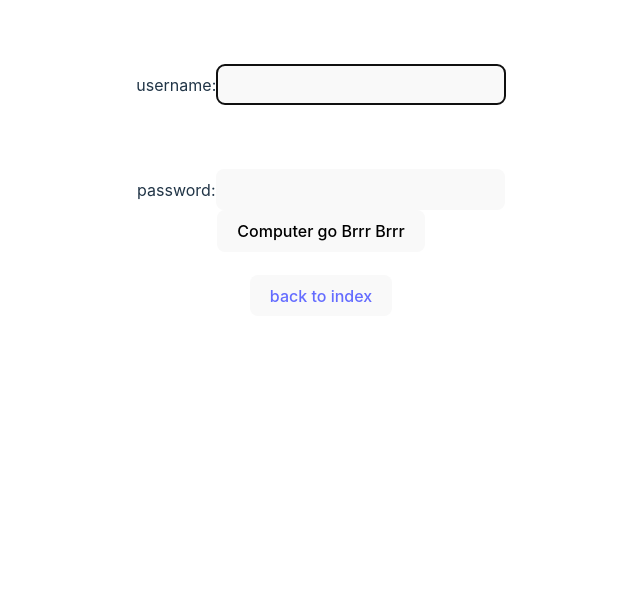
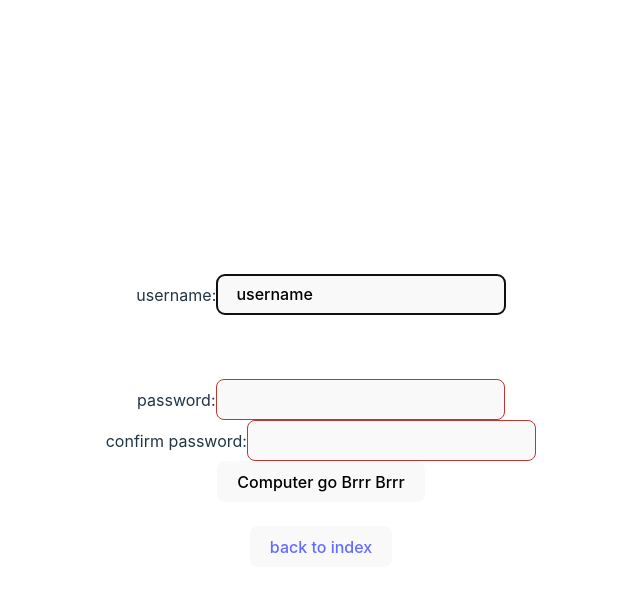
Before and after one commit to WoodenBox12/NEA-Front, a React (Vite) app: page /signup in a window 1280 px wide. Shown: the top 592 px of the page, without its empty margins (319-959 px from the left). Built offline with nearby package versions, Linux system fonts and the light colour scheme.

Commit message:
starting with cookies and expansion

```diff
--- a/package.json
+++ b/package.json
@@ -11,8 +11,8 @@
   },
   "dependencies": {
     "axios": "^1.6.8",
-    "js-cookie": "^3.0.5",
     "react": "^18.2.0",
+    "react-cookie": "^7.2.1",
     "react-dom": "^18.2.0"
   },
   "devDependencies": {
--- /dev/null
+++ b/src/components/Home.jsx
@@ -0,0 +1,26 @@
+import axios from 'axios'
+import { useCookies } from 'react-cookie'
+import { useState } from 'react'
+import { Link } from 'react-router-dom'
+
+
+const Home = () => {
+    const [cookies, setCookie, removeCookie] = useCookies(["sessionId"], {
+        doNotParse: true,
+    });
+
+
+    console.log(cookies["sessionId"])
+
+    if (cookies["sessionId"] == null) {
+        //this.props.history.push("/signup")
+    }
+
+    return (
+        <>
+
+        </>
+    )
+}
+
+export default Home
--- a/src/components/NoPage.jsx
+++ b/src/components/NoPage.jsx
@@ -6,9 +6,12 @@ const NoPage = () => {
 
     // mabye put cookie code in here
 
+
+
     return(
         <>
             <h1>404</h1>
+            <p>{window.location.href} does not exist</p>
         </>
     )
 }
--- /dev/null
+++ b/src/components/SignIn.jsx
@@ -0,0 +1,38 @@
+import axios from 'axios'
+import { useState } from 'react'
+import { Link } from 'react-router-dom'
+
+
+const SignIn = () => {
+    const [user, SetUser] = useState("")
+    const [pass, SetPass] = useState("")
+
+    function SignIn(e) {
+
+    }
+
+    return (
+        <>
+            <form className="card" autoComplete="off" onSubmit={SignIn}>
+                <div>
+                    <label htmlFor="username">username:</label>
+                    <input
+                    className="button" id="username" type="text"
+                    minLength={5} required autoFocus defaultValue="username"
+                    onBlur={(e) => {SetUser(e.target.value)}}/>
+                </div>
+
+                <div>
+                    <label  htmlFor="password">password:</label>
+                    <input className="button" id="password" type="password" minLength={5} required onBlur={(e) => SetPass(e.target.value)} />
+                </div>
+
+                <input className="button" type="submit" value="Sign In"/>
+            </form>
+
+            <Link className="button" to="/">back to index</Link>
+        </>
+    )
+}
+
+export default SignIn
--- a/src/components/SignUp.jsx
+++ b/src/components/SignUp.jsx
@@ -6,6 +6,7 @@ import { Link } from 'react-router-dom'
 const SignUp = () => {
     const [user, SetUser] = useState("")
     const [pass, SetPass] = useState("")
+    const [confirmpass, SetConfirmPass] = useState("")
 
     function UserUpdate(e) {
         e.preventDefault()
@@ -17,25 +18,47 @@ const SignUp = () => {
             }
         ).then((response) => {
             document.getElementById("validateuser").innerHTML = response.data.message
+            if (!response.data.successful) {
+                e.target.setCustomValidity("username already in use")
+                return
+            }
+            e.target.setCustomValidity("")
         }).catch((err) => {
             console.log(err.message)
         })
     }
 
+    function CreateAccount(e) {
+        e.preventDefault()
+        if (pass != confirmpass) {
+            alert("usernames don't match")
+            return
+        }
+        axios.post("http://localhost:5000/createaccount", {
+            "username":user,
+            "password":pass
+        }, {
+            headers: {
+                "Content-Type": "application/json",
+            },
+        }).then((response) => {
+            console.log(response.data)
+        }).catch((err) => {
+            console.err(err)
+        })
+    }
+
     return (
         <>
-            <form className="card" autoComplete="off">
+            <form className="card" autoComplete="off" onSubmit={CreateAccount}>
                 <div>
                     <label htmlFor="username">username:</label>
                     <input
                     className="button" id="username" type="text"
-                    required autoFocus// still works if under min length
-                    //onChange={(e) => SetUser(e.target.value)}
+                    minLength={5} required autoFocus defaultValue="username"
                     onBlur={(e) => {
                         SetUser(e.target.value)
-                        UserUpdate(e)// dont allow submit if username in use (less work for backend)
-                        console.log(user)
-                        console.log(e.target.value)// some reason the 2 are different i have no clue why atm   i think its a react hook thing i need to learn
+                        UserUpdate(e)
                     }}/>
                     <div id="validateuser" className="card"></div>
                 </div>
@@ -43,6 +66,11 @@ const SignUp = () => {
                 <div>
                     <label  htmlFor="password">password:</label>
                     <input className="button" id="password" type="password" minLength={5} required onBlur={(e) => SetPass(e.target.value)} />
+                </div>
+
+                <div>
+                    <label  htmlFor="confirmpassword">confirm password:</label>
+                    <input className="button" id="confirmpassword" type="password" minLength={5} required onBlur={(e) => SetConfirmPass(e.target.value)} />
                 </div>
 
                 <input className="button" type="submit" value="Computer go Brrr Brrr"/>
--- a/src/components/Test.jsx
+++ b/src/components/Test.jsx
@@ -36,9 +36,7 @@ const Test = () => {
                 <div>
                     <label htmlFor="url">post url:</label>
                     <br/>
-                    <input className="button" id="url" type="text" defaultValue={URL} size="30" required onBlur={(e) => {
-                        console.log("trigger")
-                        setURL(e.target.value)}}/>
+                    <input className="button" id="url" type="text" defaultValue={URL} size="30" required onBlur={(e) => {setURL(e.target.value)}}/>
                 </div>
                 <div>
                     <label htmlFor="json">data:</label>
--- a/src/index.css
+++ b/src/index.css
@@ -17,6 +17,7 @@ a {
   color: #646cff;
   text-decoration: inherit;
 }
+
 a:hover {
   color: #747bff;
 }
@@ -26,7 +27,7 @@ body {
   display: flex;
   place-items: center;
   min-width: 320px;
-  /*min-height: 100vh;    /*somehow makes everything lower down, no clue why*/
+  min-height: 100vh;    /*somehow makes everything lower down, no clue why*/
 }
 
 h1 {
@@ -45,16 +46,21 @@ h1 {
   cursor: pointer;
   transition: border-color 0.25s;
 }
+
 .button:hover {
   border-color: #646cff;
 }
-.button:focus,
-.button:focus-visible {
+
+.button:focus,.button:focus-visible {
   outline: 4px auto -webkit-focus-ring-color;
 }
 
 input,textarea {/*doesent work for some reason fix later*/
   cursor: text;
+}
+
+input:invalid,textarea:invalid {
+  border-color: #b93737;
 }
 
 /*::-webkit-scrollbar {
--- a/src/main.jsx
+++ b/src/main.jsx
@@ -6,6 +6,8 @@ import Test from './components/Test.jsx'
 import SignUp from './components/SignUp.jsx'
 import Layout from './components/Layout.jsx'
 import NoPage from './components/NoPage.jsx'
+import SignIn from './components/SignIn.jsx'
+import Home from './components/Home.jsx'
 import './index.css'
 
 ReactDOM.createRoot(document.getElementById('root')).render(
@@ -16,6 +18,8 @@ ReactDOM.createRoot(document.getElementById('root')).render(
           <Route index element={<App />} />
           <Route path="test" element={<Test />} />
           <Route path="signup" element={<SignUp />} />
+          <Route path="signin" element={<SignIn />} />
+          <Route path="home" element={<Home />} />
           <Route path="*" element={<NoPage />} />
         </Route>
       </Routes>
```
Also changed, not shown: 1 other file (tests, documents, lock files or other folders).
